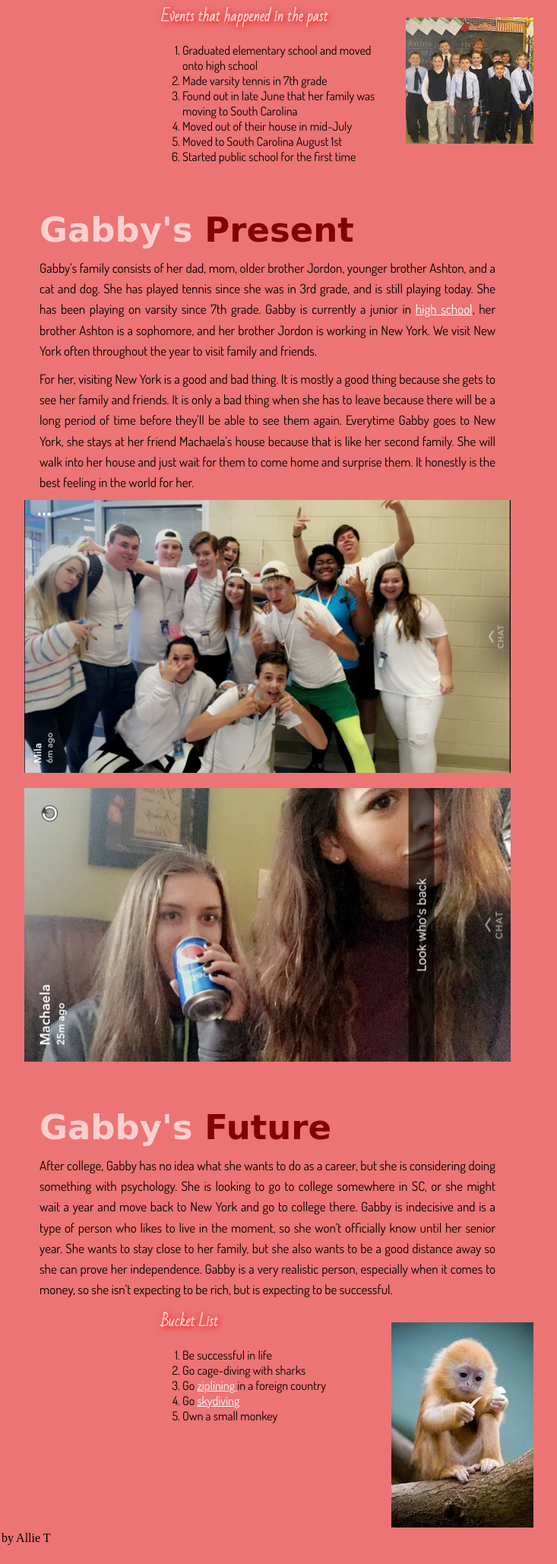
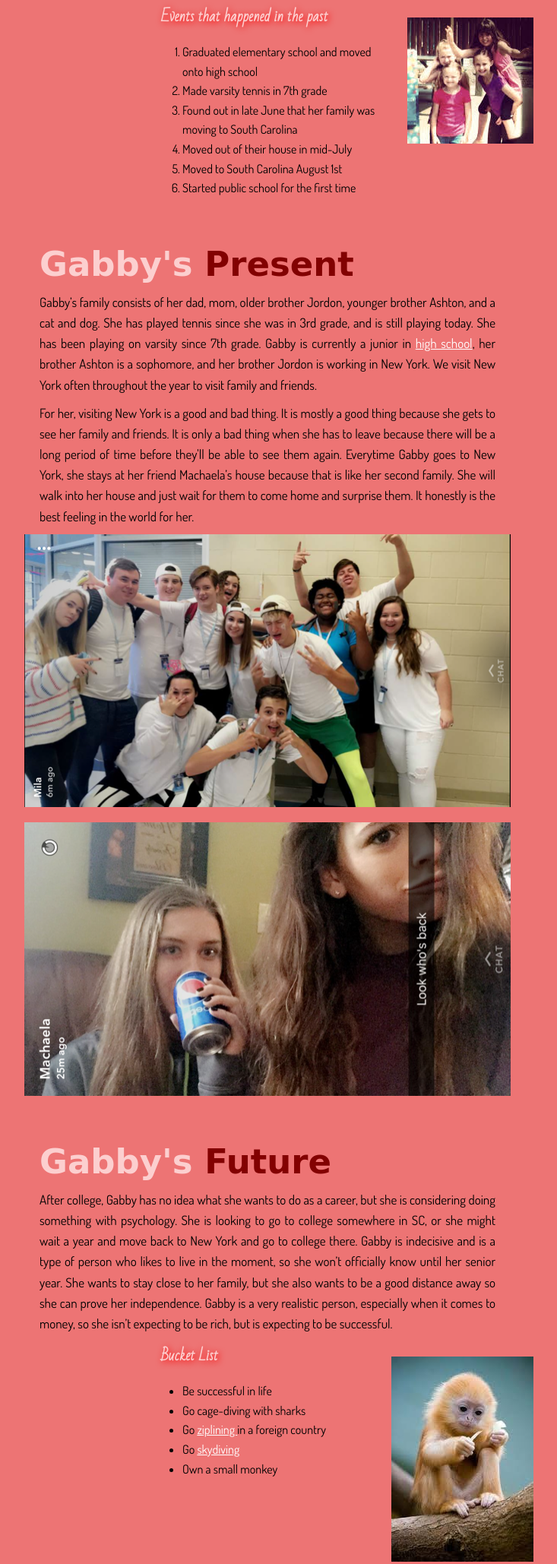
Before and after one commit to shoriaku/past-present-future, a plain HTML site: page index.html in a window 1280 px wide. Shown: the part 448-2506 px from the top of the page at 76% size, without its empty margins (288-1021 px from the left). Before the commit the page ends 2481 px from the top, so only its background shows below. Drawn offline with Linux system fonts and the light colour scheme; a web font is replaced by a local one.

Commit message:
Add files via upload

```diff
--- a/index.html
+++ b/index.html
@@ -7,6 +7,7 @@
     <link href="https://fonts.googleapis.com/css?family=Bad+Script|Dosis|Shrikhand" rel="stylesheet">
 </head>
 
+<body>
 
 <i><h1>Gabby's Life</h1></i>
 <section>
@@ -20,7 +21,7 @@ then <a href="http://bishopgrimes.org/" target="_blank">Bishop Grimes JR/SR Prep
 tennis at both Bishop Grimes and Mann. Mann is the first public school
 that she has been to.</p>
 
-<img class="right" class="" src="img/1.jpg" alt="gaby with her friends when she was small">
+<img class="right" class="" src="img/0.jpg" alt="gaby with her friends when she was small">
 
 <h3>Events that happened in the past</h3>
 <ol>
@@ -68,13 +69,13 @@ it comes to money, so she isn’t expecting to be rich, but is expecting to be s
 
 
 <h3>Bucket List</h3>
-<ol>
+<ul>
 <li>Be successful in life</li>
 <li>Go cage-diving with sharks</li>
 <li>Go <a href="https://en.wikipedia.org/wiki/Zip-line" target="_blank"> ziplining </a> in a foreign country</li>
 <li>Go <a href="https://en.wikipedia.org/wiki/Parachuting"target="_blank"> skydiving </a></li>
 <li>Own a small monkey</li>
-</ol>
+</ul>
 
 </section>
 
--- a/main.css
+++ b/main.css
@@ -42,6 +42,7 @@ li{
 font-family: 'Dosis', sans-serif;
 margin: 0 auto;
 width: 40%;
+line-height: 1.6;
 
 }
 
```
